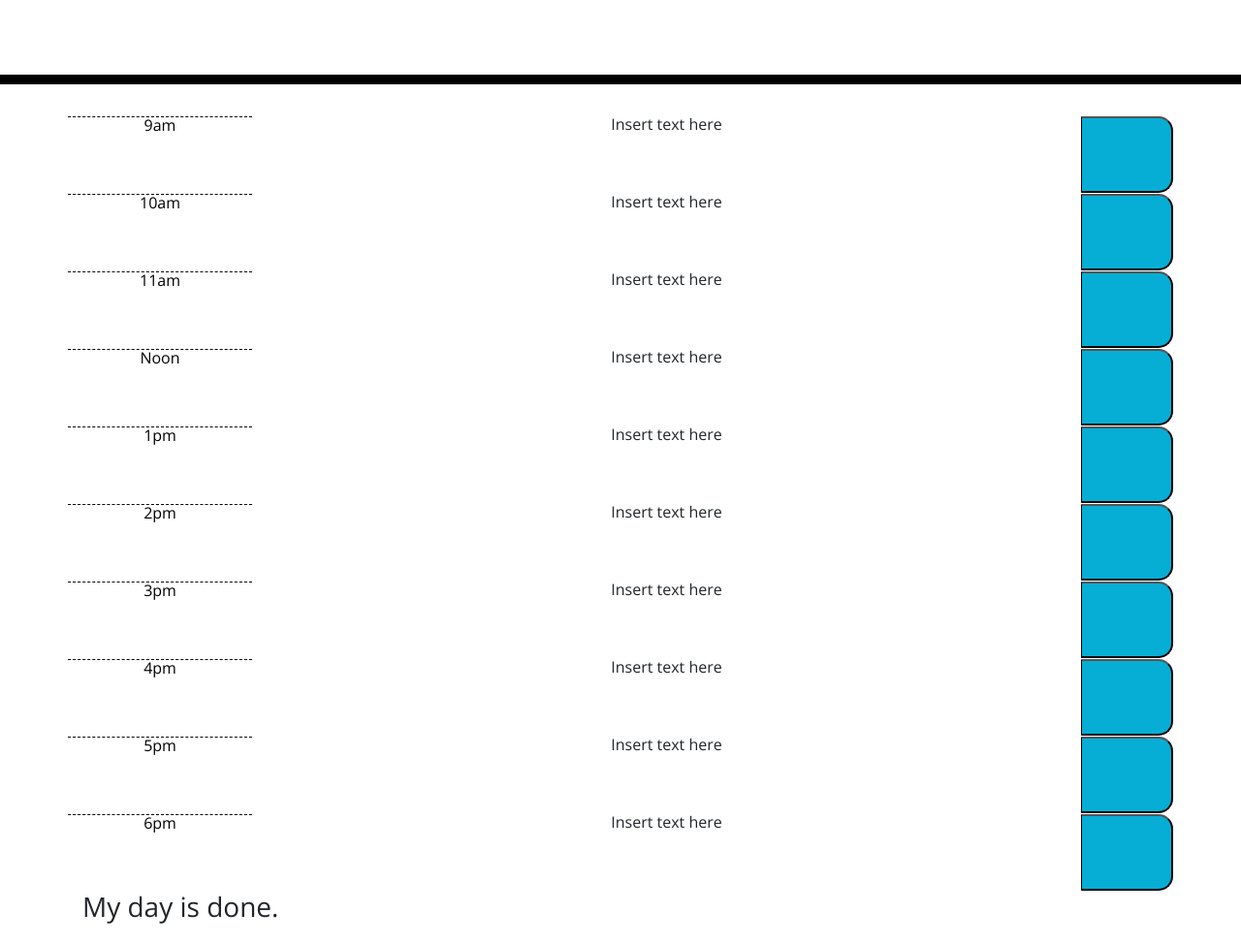
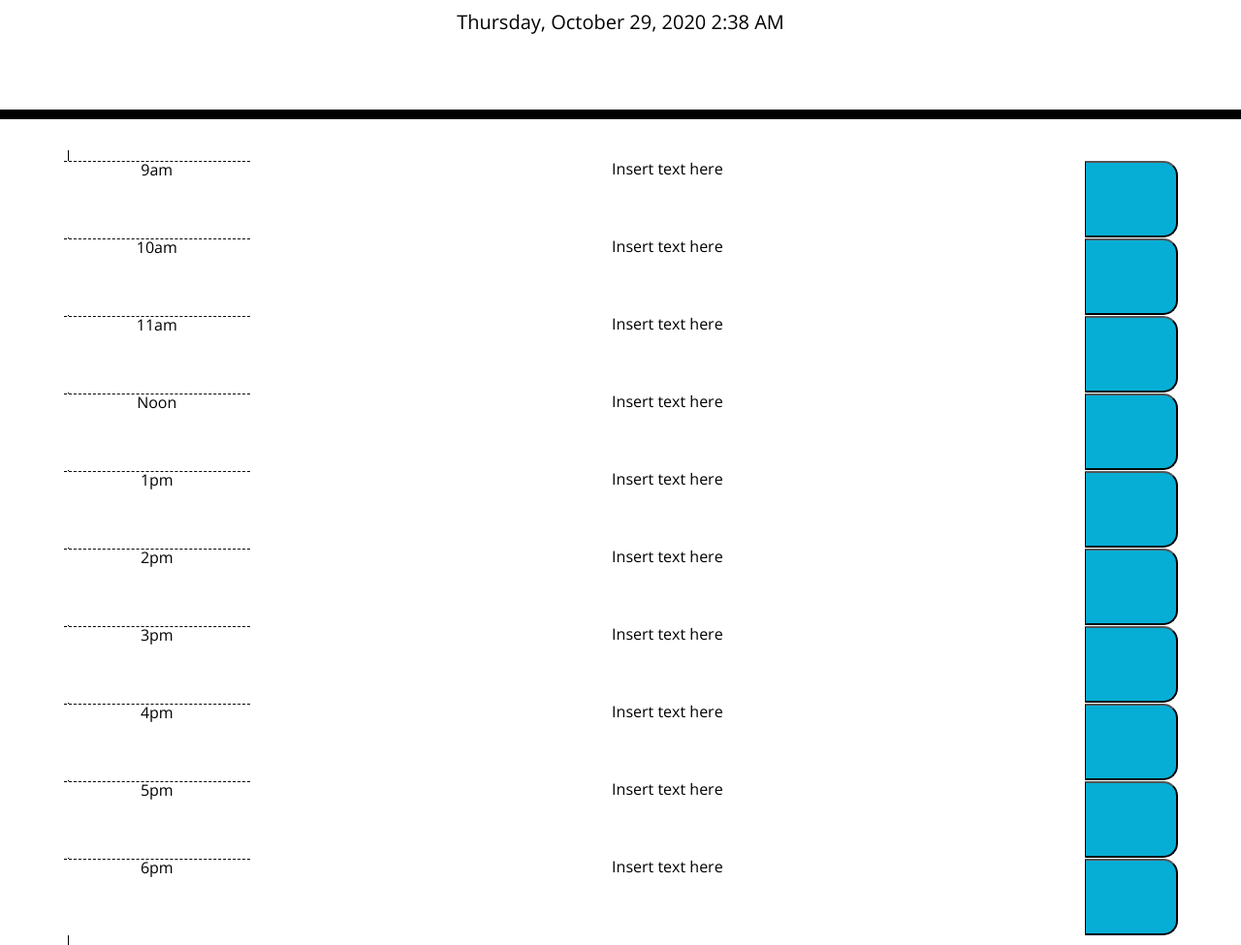
Before and after one commit to lhutchinson22/HW_5_WorkdayScheduler, a plain HTML site: page develop/index.html in a window 1280 px wide. Shown: the part 181-1156 px from the top of the page at 97% size. Drawn offline with nearby package versions, Linux system fonts and the light colour scheme.

Commit message:
appended moment

```diff
--- a/develop/app.js
+++ b/develop/app.js
@@ -1,4 +1,11 @@
 console.log("sanity check");
 
-// var moment = require("moment");
-// moment().format();
+var timeblockContainer = document.getElementById("time-block");
+var fetchButton = document.getElementById("saveBtn");
+var currentDay = document.getElementById("currentDay");
+
+var now = moment().format("LLLL");
+console.log(now);
+currentDay.append(now);
+
+//dynamic html = colors and if items are saved, items are saved in hour time slot
--- a/develop/index.html
+++ b/develop/index.html
@@ -80,7 +80,6 @@
         <div class="col-sm-9 description">Insert text here</div>
         <button class="saveBtn col-md-1"></button>
       </div>
-      <h3>My day is done.</h3>
     </div>
 
     <script src="https://cdnjs.cloudflare.com/ajax/libs/jquery/3.2.1/jquery.min.js"></script>
--- a/develop/style.css
+++ b/develop/style.css
@@ -4,7 +4,7 @@ body {
   line-height: 1;
 }
 
-textarea {
+.container {
   background: transparent;
   border: none;
   resize: none;
```
